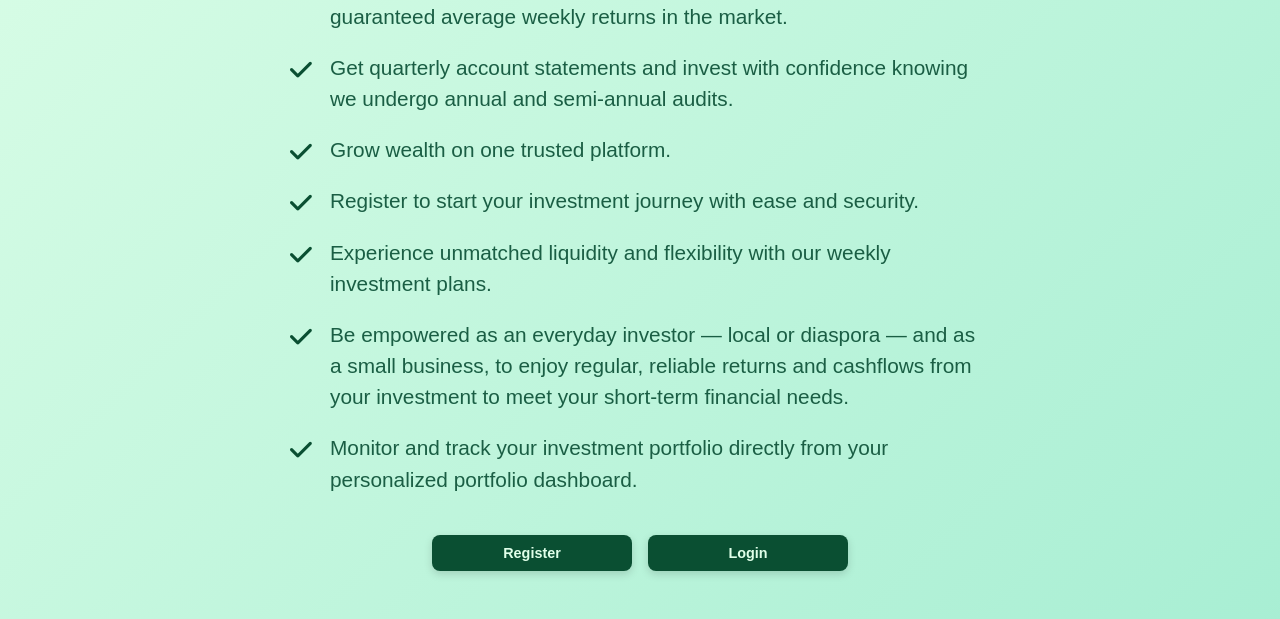
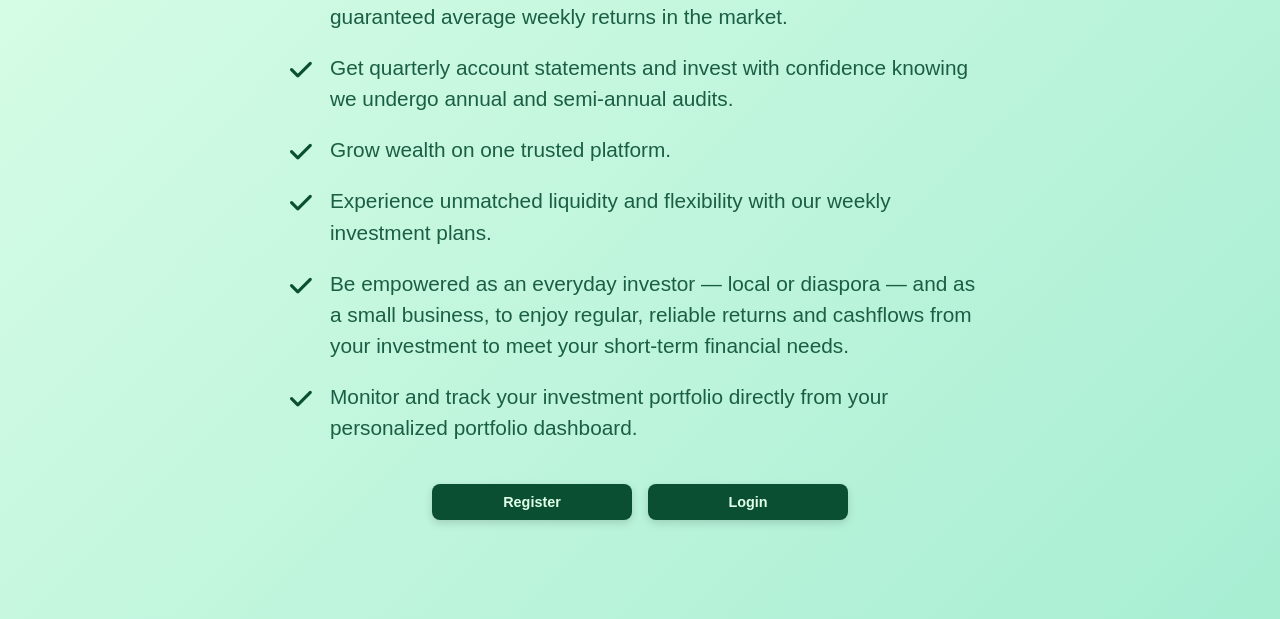
Before and after one commit to 1234manucho/amsa-flask, a Flask app: page / in a window 1280 px wide. Shown: the part 497-1116 px from the top of the page. Run offline with Flask 3, Linux system fonts and the light colour scheme; some libraries are stand-ins or nearby versions.

Commit message:
Update index.html

```diff
--- a/app/templates/index.html
+++ b/app/templates/index.html
@@ -233,7 +233,7 @@
   <li>Lock your capital in for only a six-month lock-in period with the highest guaranteed average weekly returns in the market.</li>
   <li>Get quarterly account statements and invest with confidence knowing we undergo annual and semi-annual audits.</li>
   <li>Grow wealth on one trusted platform.</li>
-  <li>Register to start your investment journey with ease and security.</li>
+
   <li>Experience unmatched liquidity and flexibility with our weekly investment plans.</li>
   <li>Be empowered as an everyday investor — local or diaspora — and as a small business, to enjoy regular, reliable returns and cashflows from your investment to meet your short-term financial needs.</li>
   <li>Monitor and track your investment portfolio directly from your personalized portfolio dashboard.</li>
```
